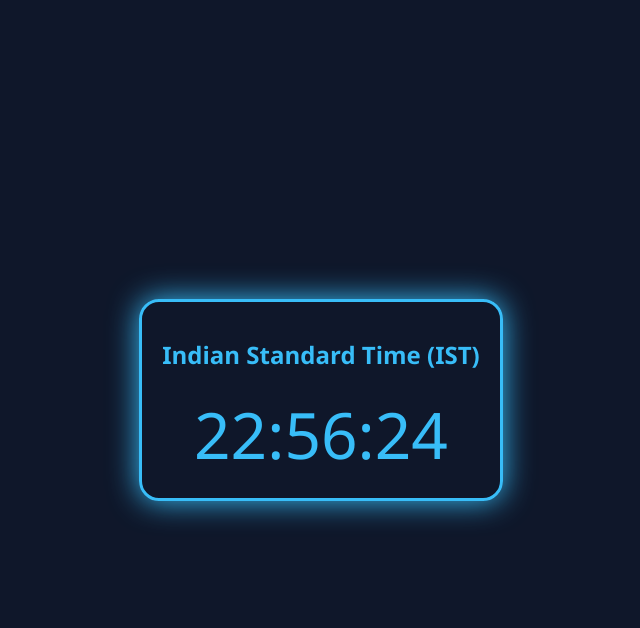
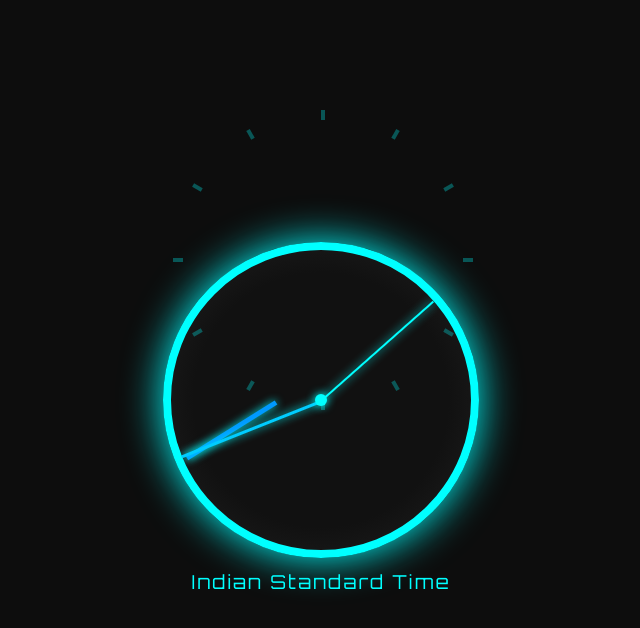
Before and after one commit to shibilmsk/IST, a plain HTML site: page index.html in a window 1280 px wide. Shown: the whole page, without its empty margins (319-959 px from the left). Drawn offline with Linux system fonts and the light colour scheme.

Commit message:
Update index.html

```diff
--- a/index.html
+++ b/index.html
@@ -2,54 +2,129 @@
 <html lang="en">
 <head>
   <meta charset="UTF-8">
-  <title>Live Indian Time</title>
+  <title>Futuristic Indian Time Clock</title>
   <style>
     body {
-      background-color: #0f172a;
-      color: #38bdf8;
+      background-color: #0d0d0d;
+      margin: 0;
       display: flex;
       justify-content: center;
       align-items: center;
       height: 100vh;
-      font-family: 'Segoe UI', Tahoma, Geneva, Verdana, sans-serif;
-      margin: 0;
+      font-family: 'Orbitron', sans-serif;
+      color: #00ffff;
     }
+
     .clock {
-      font-size: 4rem;
+      width: 300px;
+      height: 300px;
+      border: 8px solid #00ffff;
+      border-radius: 50%;
+      position: relative;
+      box-shadow: 0 0 40px #00ffff;
+      background: radial-gradient(circle at center, #111 60%, #222);
+    }
+
+    .center-dot {
+      position: absolute;
+      width: 12px;
+      height: 12px;
+      background: #00ffff;
+      border-radius: 50%;
+      top: 50%;
+      left: 50%;
+      transform: translate(-50%, -50%);
+      box-shadow: 0 0 10px #00ffff;
+    }
+
+    .hand {
+      position: absolute;
+      width: 50%;
+      height: 2px;
+      background: #00ffff;
+      top: 50%;
+      transform-origin: 100%;
+      transform: rotate(90deg);
+      transition: transform 0.5s ease-in-out;
+      box-shadow: 0 0 8px #00ffff;
+    }
+
+    .minute {
+      height: 3px;
+      background: #00ccff;
+    }
+
+    .hour {
+      height: 5px;
+      background: #0099ff;
+      width: 35%;
+    }
+
+    .tick {
+      position: absolute;
+      width: 4px;
+      height: 10px;
+      background: #00ffff;
+      top: 0;
+      left: 50%;
+      transform-origin: bottom;
+      transform: rotate(var(--angle)) translateY(-140px);
+      opacity: 0.3;
+    }
+
+    h2 {
+      position: absolute;
+      bottom: -60px;
+      width: 100%;
       text-align: center;
-      padding: 20px;
-      border: 3px solid #38bdf8;
-      border-radius: 20px;
-      box-shadow: 0 0 30px #38bdf8;
-    }
-    h1 {
-      font-size: 1.5rem;
-      margin-bottom: 20px;
+      color: #00ffff;
+      font-weight: 400;
+      font-size: 1.2rem;
+      letter-spacing: 2px;
     }
   </style>
+  <link href="https://fonts.googleapis.com/css2?family=Orbitron&display=swap" rel="stylesheet">
 </head>
 <body>
   <div class="clock">
-    <h1>Indian Standard Time (IST)</h1>
-    <div id="time">--:--:--</div>
+    <div class="hand hour" id="hour"></div>
+    <div class="hand minute" id="minute"></div>
+    <div class="hand" id="second"></div>
+    <div class="center-dot"></div>
+    <h2>Indian Standard Time</h2>
+
+    <!-- Hour ticks -->
+    <script>
+      for (let i = 0; i < 12; i++) {
+        const tick = document.createElement('div');
+        tick.className = 'tick';
+        tick.style.setProperty('--angle', `${i * 30}deg`);
+        document.querySelector('.clock').appendChild(tick);
+      }
+    </script>
   </div>
 
   <script>
     function updateClock() {
-      // Get the time in India (UTC+5:30)
       const now = new Date();
       const utc = now.getTime() + now.getTimezoneOffset() * 60000;
-      const indiaTime = new Date(utc + (5.5 * 3600000));
+      const indiaTime = new Date(utc + (5.5 * 60 * 60 * 1000));
 
-      const hours = String(indiaTime.getHours()).padStart(2, '0');
-      const minutes = String(indiaTime.getMinutes()).padStart(2, '0');
-      const seconds = String(indiaTime.getSeconds()).padStart(2, '0');
+      const seconds = indiaTime.getSeconds();
+      const minutes = indiaTime.getMinutes();
+      const hours = indiaTime.getHours();
 
-      document.getElementById('time').textContent = `${hours}:${minutes}:${seconds}`;
+      const secondDeg = seconds * 6;
+      const minuteDeg = minutes * 6 + seconds * 0.1;
+      const hourDeg = (hours % 12) * 30 + minutes * 0.5;
+
+      document.getElementById('second').style.transform = `rotate(${secondDeg}deg)`;
+      document.getElementById('minute').style.transform = `rotate(${minuteDeg}deg)`;
+      document.getElementById('hour').style.transform = `rotate(${hourDeg}deg)`;
     }
 
     setInterval(updateClock, 1000);
-    updateClock(); // Run immediately
+    updateClock();
   </script>
 </body>
 </html>
```
